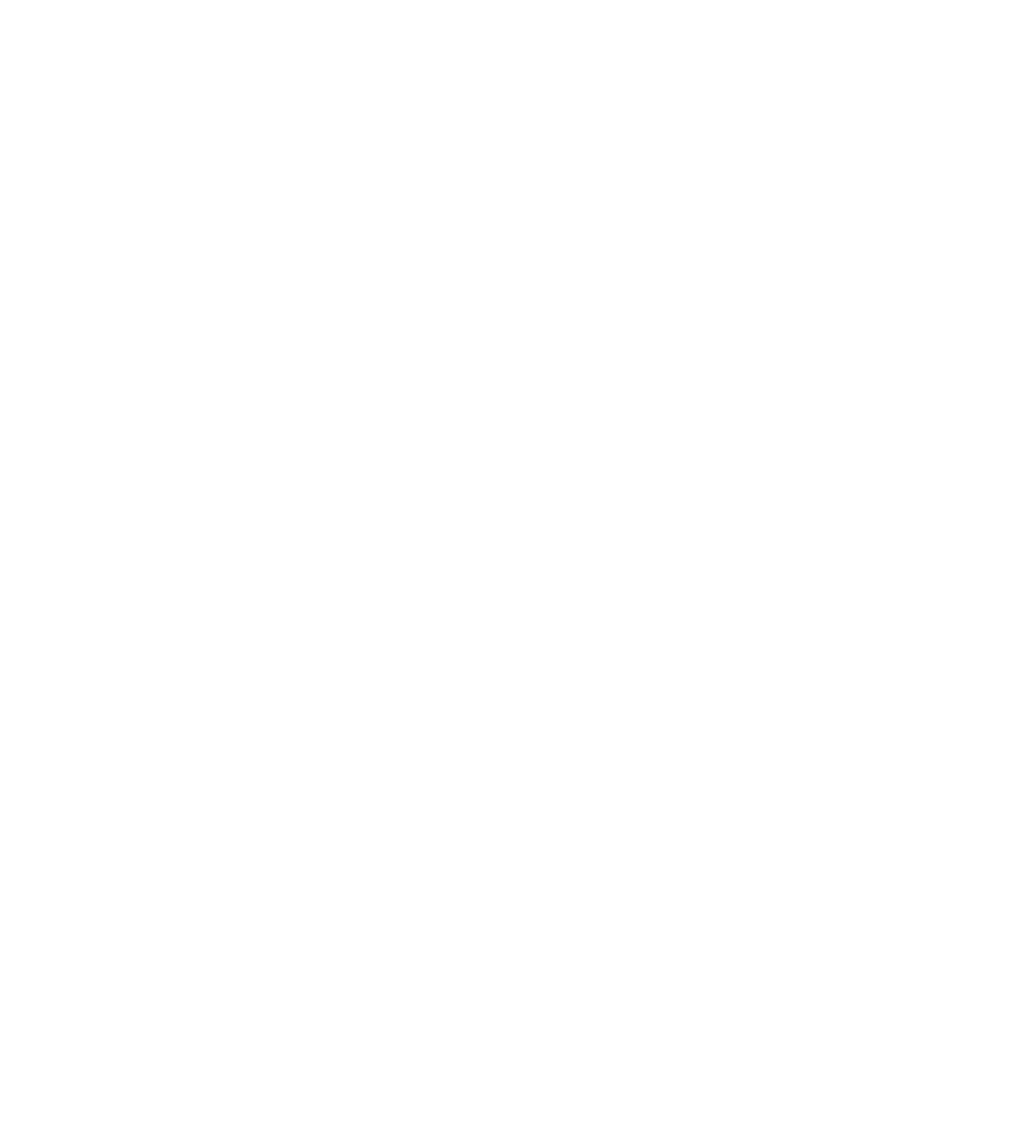
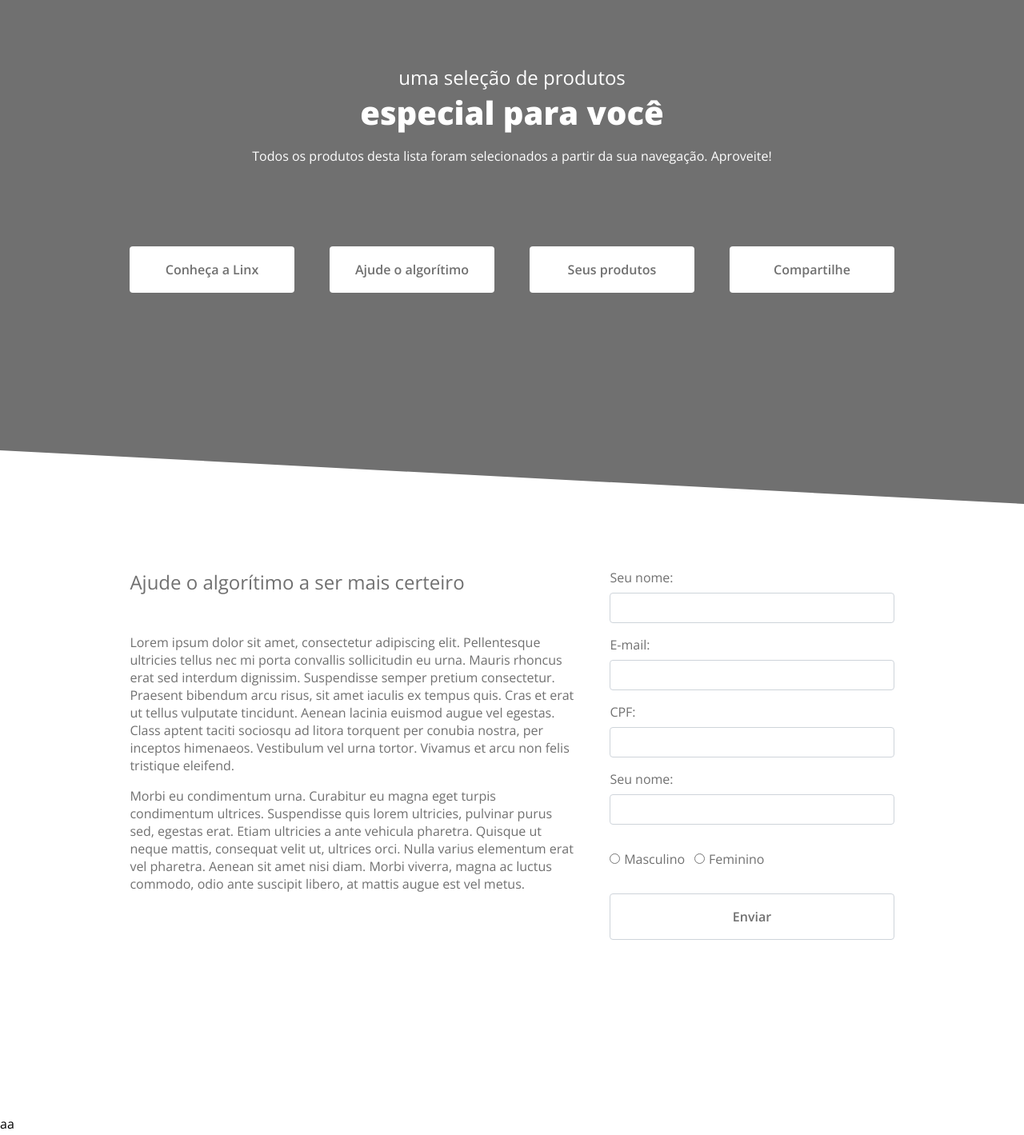
Before and after one commit to igoramos77/LinxImpulse, a plain HTML site: page index.html in a window 1280 px wide. Shown: the whole page at 80% size. Before the commit the page ends 800 px from the top, so only its background shows below. Drawn offline with nearby package versions, Linux system fonts and the light colour scheme.

Commit message:
pre-established layout base

```diff
--- a/assets/css/bgrid-framework.v1.css
+++ b/assets/css/bgrid-framework.v1.css
@@ -8,8 +8,6 @@ bGrid v1.0
 
 /*VARIABLES*/
 :root {
-  /* --content-max-size: 1040px; */
-  --content-max-size: 95%;
   --default-pr: .5rem;
   --default-pl: .5rem;
 }
--- a/assets/css/style.css
+++ b/assets/css/style.css
@@ -0,0 +1,207 @@
+@import 'bgrid-framework.v1.css';
+@import url('https://fonts.googleapis.com/css2?family=Open+Sans:wght@300;600;800&display=swap');
+
+:root {
+  --content-max-size: 1040px;
+  --primary-color: #707070;
+}
+/*ULTILIZA O NOME DA CLASSE PARA COMPOR O LAYOU. DESCONSIDERAR EM PRODUÇÃO*/
+/* .grid-container *:after {
+  content:attr(class);
+  position: absolute;
+  top: 0;
+  left: 0;
+  font-size: 12px;
+}   */
+
+* {
+  margin: 0;
+  padding: 0;
+  text-decoration: none;
+  font-family: 'Open Sans', sans-serif;
+  box-sizing: border-box;
+  outline: none;
+}
+
+h1, h2, h3, h4, h5 {
+  font-weight: 800;
+}
+.h1, h1 {
+  font-size: 2.5rem;
+}
+.h2, h2 {
+  font-size: 2rem;
+}
+.h3, h3 {
+  font-size: 1.75rem;
+}
+.h4, h4 {
+  font-size: 1.5rem;
+}
+.h5, h5 {
+  font-size: 1.25rem;
+}
+.h6, h6 {
+  font-size: 1rem;
+}
+.super-title {
+  font-weight: 300;
+  font-size: 1.5rem;
+  padding: 0;
+}
+body {
+  background: #fff;
+}
+header {
+  display: grid;
+  position: relative;
+  background: var(--primary-color);
+  text-align: center;
+  padding: 5rem 0;
+  color: #fff;
+}
+header::after {
+  content: '';
+  position: absolute;
+  top: 0;
+  bottom: 0;
+  right: 0;
+  left: 0;
+  width: 100%;
+  height: 120%;
+  background: var(--primary-color);
+  -webkit-transform: skewY(3deg);
+  transform: skewY(3deg);
+  -webkit-transform-origin: top right;
+  transform-origin: top right;
+  z-index: -9;
+}
+header p {
+  color: #fff;
+  padding: 0 0 1.5rem 0;
+}
+header h1 {
+  color: #fff;
+  padding: 0 0 1rem 0;
+}
+label {
+  display: inline-block;
+  margin-bottom: .5rem;
+  color:var(--primary-color);
+}
+.radio-inline {
+  position: relative;
+  display: inline-block;
+  margin-bottom: 0;
+  font-weight: 400;
+  vertical-align: middle;
+  cursor: pointer;
+  margin: 1rem .5rem 0 0;
+}
+.radio-inline input[type="radio"]{
+  margin-right:.3rem;
+}
+.form {
+  display: block;
+  width: 100%;
+  padding: .375rem .75rem;
+  margin: 0 0 1rem 0;
+  font-size: 1rem;
+  line-height: 1.5;
+  color: #495057;
+  background-color: #fff;
+  background-clip: padding-box;
+  border: 1px solid #ced4da;
+  border-radius: .25rem;
+  transition: border-color .15s ease-in-out,box-shadow .15s ease-in-out;
+}
+.btn {
+  display: inline-block;
+  font-weight: 600;
+  text-align: center;
+  white-space: nowrap;
+  vertical-align: middle;
+  -webkit-user-select: none;
+  -moz-user-select: none;
+  -ms-user-select: none;
+  user-select: none;
+  border: 1px solid transparent;
+  padding: 1rem;
+  font-size: 1rem;
+  line-height: 1.5;
+  border-radius: .25rem;
+  transition: color .15s ease-in-out,background-color .15s ease-in-out,border-color .15s ease-in-out,box-shadow .15s ease-in-out;
+  cursor: pointer;
+}
+.btn-white {
+  color: var(--primary-color);
+  background: #fff;
+  width: 100%;
+}
+.btn-outline {
+  border: 1px solid #ced4da;
+  background: #fff;
+  display: block;
+  width: 100%;
+  margin: 2rem 0;
+  color: var(--primary-color);
+}
+.btn-outline:hover {
+  background: var(--primary-color);
+  color: #fff;
+}
+.container {
+  max-width: var(--content-max-size);
+  margin: 20px auto;
+  padding: 20px;
+  border-radius: 6px;
+}
+.grid-container {
+  height: 100%;
+  margin: 0;
+}
+.grid-container * {
+  position: relative;
+}
+.grid-container {
+  display: grid;
+  grid-template-columns: 1fr 1fr 1fr 1fr;
+  grid-template-rows: minmax(0fr, 1fr) minmax(0fr, 1fr) minmax(0fr, 1fr);
+  gap: 0px 0px;
+  grid-template-areas:
+    "section1 section1 section1 section1"
+
+    "section2 section2 section2 section2"
+
+    "section3 section3 section3 section3";
+}
+
+.section1 {
+  grid-area: section1;
+  margin: 8rem 0;
+}
+.section1 h2 {
+  color: var(--primary-color);
+  font-weight: 300;
+  font-size: 1.5rem;
+  margin: 0 0 3rem 0;
+}
+.section1 p {
+  color: var(--primary-color);
+  font-weight: 300;
+  margin: 0 0 1rem 0;
+}
+
+.section2 {
+  grid-area: section2;
+  margin: 15px 0;
+}
+.section3 {
+  grid-area: section3;
+  margin: 15px 0;
+}
+
+.content-col {
+  padding: 1rem;
+  border-radius: 2px;
+}
--- a/index.html
+++ b/index.html
@@ -1,11 +1,88 @@
 <!DOCTYPE html>
-<html lang="en">
+<html lang="pt-br">
 <head>
   <meta charset="UTF-8">
   <meta name="viewport" content="width=device-width, initial-scale=1.0">
-  <title>Document</title>
+  <link rel="stylesheet" href="assets/css/style.css">
+  <meta name="author" content="Igor Brown">
+  <title>Grid Layout v1.0</title>
 </head>
 <body>
+  <header>
+    <p class="text-center super-title">uma seleção de produtos</p>
+    <h1 class="text-center">especial para você</h1>
+    <p>Todos os produtos desta lista foram selecionados a partir da sua navegação. Aproveite!</p>
+    <div class="menu-buttons">
+      <div class="container">
+        <div class="row">
+          <div class="col col-d-25 col-t-50 col-m-50">
+            <div class="content-col">
+              <a class="btn btn-white" href="#">Conheça a Linx</a>
+            </div>
+          </div>
+          <div class="col col-d-25 col-t-50 col-m-50">
+            <div class="content-col">
+              <a class="btn btn-white" href="#">Ajude o algorítimo</a>
+            </div>
+          </div>
+          <div class="col col-d-25 col-t-50 col-m-50">
+            <div class="content-col">
+              <a class="btn btn-white" href="#">Seus produtos</a>
+            </div>
+          </div>
+          <div class="col col-d-25 col-t-50 col-m-50">
+            <div class="content-col">
+              <a class="btn btn-white" href="#">Compartilhe</a>
+            </div>
+          </div>
+        </div>
+      </div>
+    </div>
+  </header>
 
+  <section class="section1">
+    <div class="container">
+      <div class="d-grid">
+        <div class="row">
+          <div class="col col-d-60 col-t-100 col-m-100">
+            <div class="content-col">
+              <h2>Ajude o algorítimo a ser mais certeiro</h2>
+              <p>Lorem ipsum dolor sit amet, consectetur adipiscing elit. Pellentesque ultricies tellus nec mi porta convallis sollicitudin eu urna. Mauris rhoncus erat sed interdum dignissim. Suspendisse semper pretium consectetur. Praesent bibendum arcu risus, sit amet iaculis ex tempus quis. Cras et erat ut tellus vulputate tincidunt. Aenean lacinia euismod augue vel egestas. Class aptent taciti sociosqu ad litora torquent per conubia nostra, per inceptos himenaeos. Vestibulum vel urna tortor. Vivamus et arcu non felis tristique eleifend. </p>
+              <p>Morbi eu condimentum urna. Curabitur eu magna eget turpis condimentum ultrices. Suspendisse quis lorem ultricies, pulvinar purus sed, egestas erat. Etiam ultricies a ante vehicula pharetra. Quisque ut neque mattis, consequat velit ut, ultrices orci. Nulla varius elementum erat vel pharetra. Aenean sit amet nisi diam. Morbi viverra, magna ac luctus commodo, odio ante suscipit libero, at mattis augue est vel metus.</p>
+            </div>
+          </div>
+          <div class="col col-d-40 col-t-100 col-m-100">
+            <div class="content-col">
+              <form action="#" method="POST">
+                <label for="nome">Seu nome:</label>
+                <input class="form" type="text" name="email" value="">
+
+                <label for="nome">E-mail:</label>
+                <input class="form" type="text" name="nome" value="">
+
+                <label for="nome">CPF:</label>
+                <input class="form" type="text" name="cpf" value="">
+
+                <label for="nome">Seu nome:</label>
+                <input class="form" type="text" name="nome" value="">
+
+                <label class="radio-inline">
+                  <input type="radio" name="sexo">Masculino
+                </label>
+                <label class="radio-inline">
+                  <input type="radio" name="sexo">Feminino
+                </label>
+
+                <button type="submit" class="btn btn-outline">Enviar</button>
+              </form>
+            </div>
+          </div>
+        </div>
+      </div>
+    </div>
+  </section>
+  <section class="section2">
+    aa
+  </section>
 </body>
 </html>
```
Also changed, not shown: assets/img/deg.svg (added).
